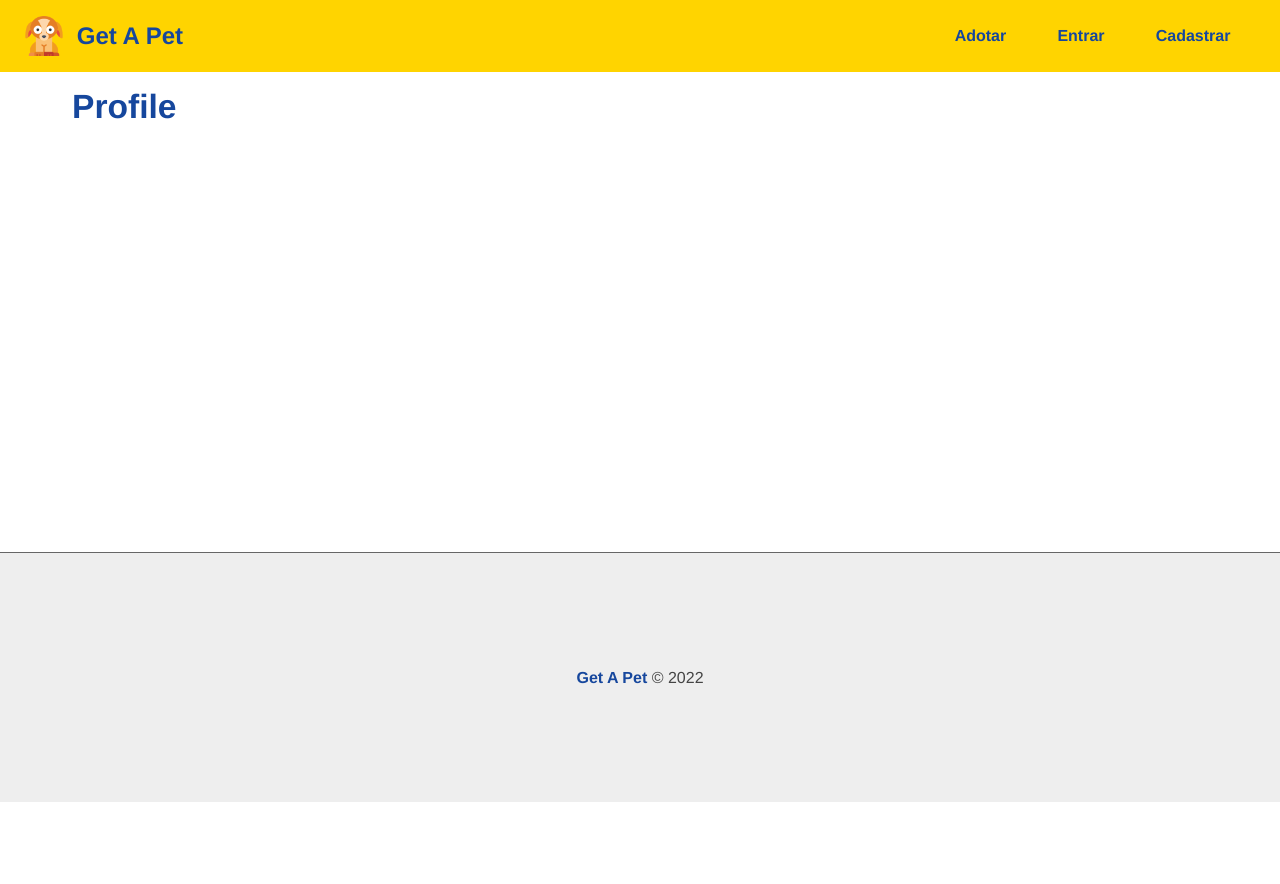
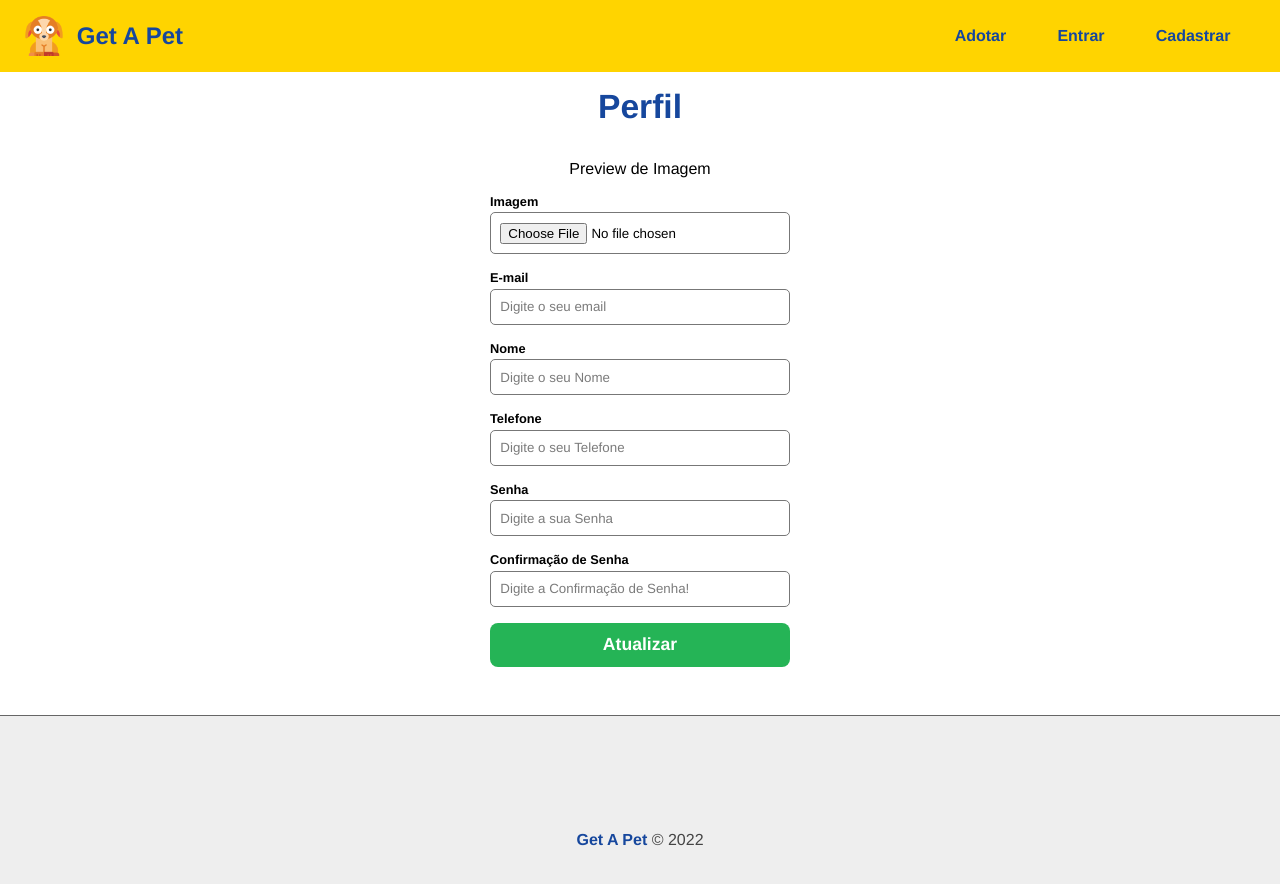
Before and after one commit to pabloaraujo22/15_Projeto_Get_A_Pet, a React (Create React App) app in the folder frontend/: page /user/profile in a window 1280 px wide. Shown: the top 884 px of the page. Before the commit the page ends 802 px from the top, so only its background shows below. Built offline with nearby package versions, Linux system fonts and the light colour scheme.

Commit message:
Formulario de Edição do Usuario

```diff
--- a/frontend/src/components/pages/User/Profile.jsx
+++ b/frontend/src/components/pages/User/Profile.jsx
@@ -1,6 +1,79 @@
 import React from 'react';
 import styles from './Profile.module.css';
+import formStyles from '../../form/Form.module.css';
+import Input from '../../form/Input';
+import { useState } from 'react';
+import { useEffect } from 'react';
 
 export default function Profile(props) {
-    return <h1>Profile</h1>;
+    const [user, setUser] = useState({});
+
+    function onFileChange(e) {}
+
+    function handleChange(e) {
+        setUser({ ...user, [e.target.name]: e.target.value });
+    }
+
+    function handleSubmit(e) {
+        e.preventDefault();
+    }
+
+    useEffect(() => {}, []);
+
+    return (
+        <section>
+            <div className={styles.profile_header}>
+                <h1>Perfil</h1>
+                <p>Preview de Imagem</p>
+            </div>
+            <form className={formStyles.form_container} onSubmit={handleSubmit}>
+                <Input
+                    text="Imagem"
+                    name="image"
+                    type="file"
+                    handleOnChange={onFileChange}
+                />
+                <Input
+                    text="E-mail"
+                    name="email"
+                    type="email"
+                    handleOnChange={onFileChange}
+                    placeholder="Digite o seu email"
+                    value={user.email || ''}
+                />
+                <Input
+                    text="Nome"
+                    name="name"
+                    type="text"
+                    handleOnChange={onFileChange}
+                    placeholder="Digite o seu Nome"
+                    value={user.name || ''}
+                />
+                <Input
+                    text="Telefone"
+                    name="phone"
+                    type="text"
+                    handleOnChange={onFileChange}
+                    placeholder="Digite o seu Telefone"
+                    value={user.phone || ''}
+                />
+                <Input
+                    text="Senha"
+                    name="password"
+                    type="password"
+                    handleOnChange={onFileChange}
+                    placeholder="Digite a sua Senha"
+                />
+                <Input
+                    text="Confirmação de Senha"
+                    name="confirmpassword"
+                    type="password"
+                    handleOnChange={onFileChange}
+                    placeholder="Digite a Confirmação de Senha!"
+                />
+
+                <input type="submit" value="Atualizar" />
+            </form>
+        </section>
+    );
 }
```
